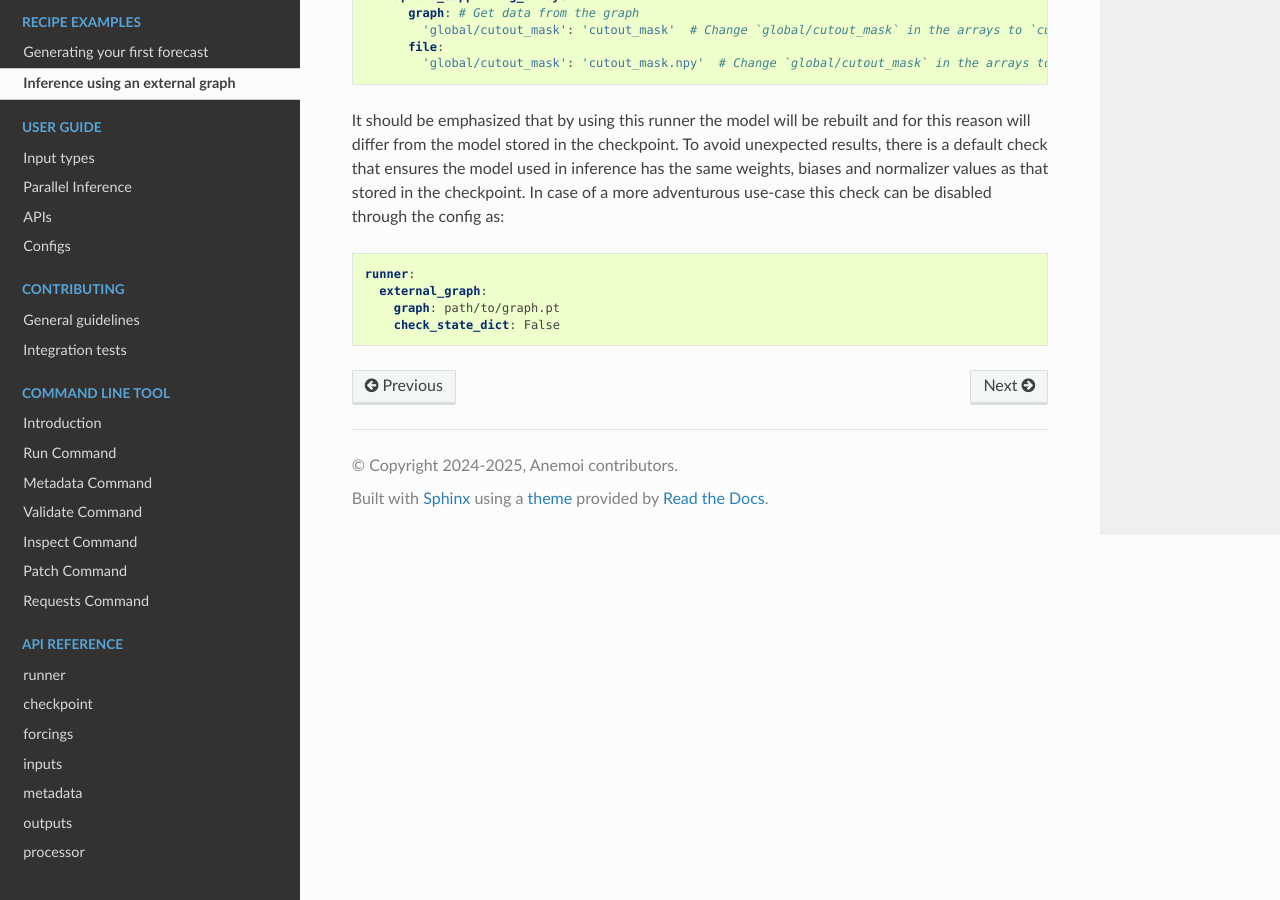
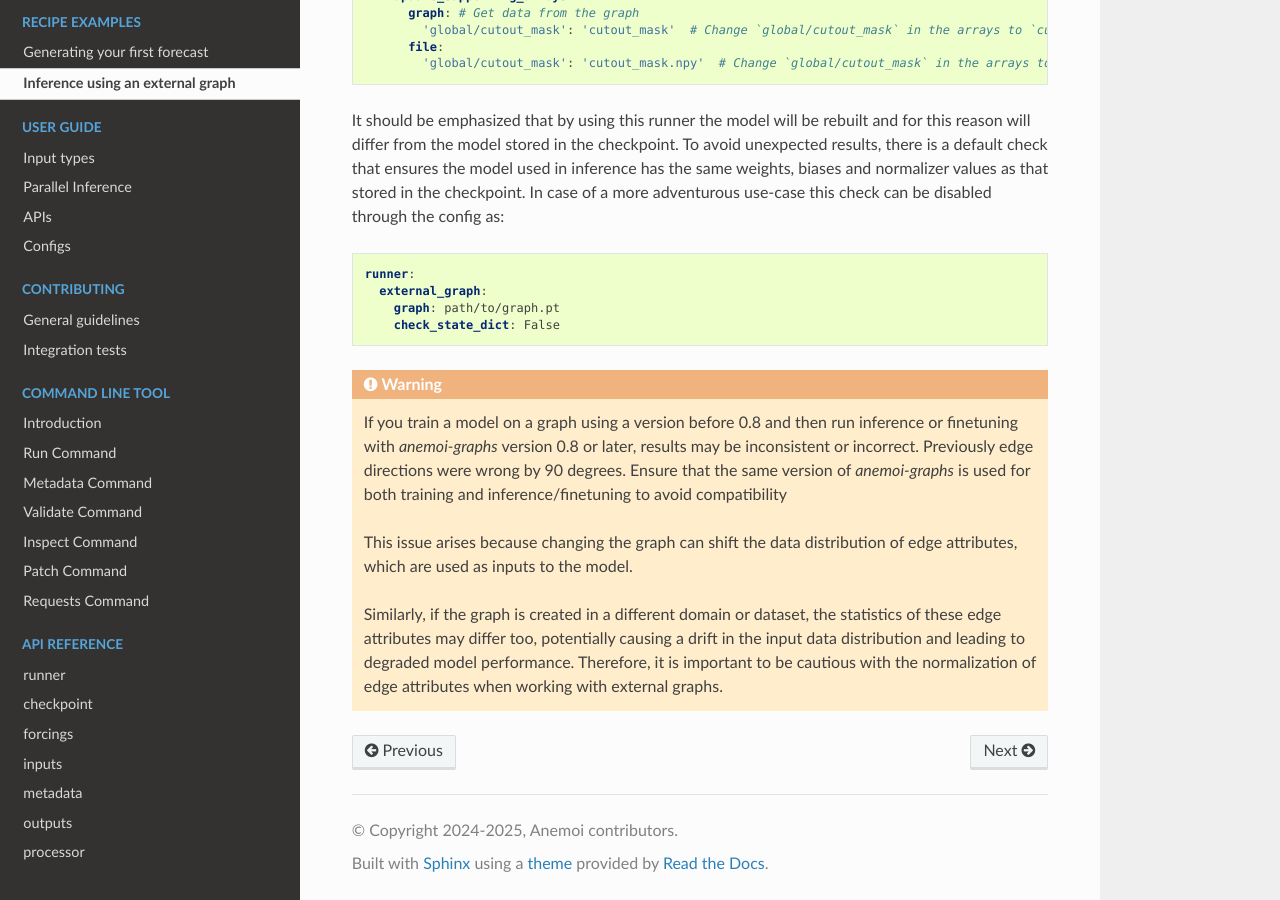
Before and after one commit to ecmwf/anemoi-inference, a Sphinx documentation site: the page built from docs/usage/external-graph.rst, in a window 1280 px wide and 900 px high, scrolled down 1482 px. Built offline with Sphinx 7.4.7 and the Read the Docs theme 3.1.0, drawn with Linux system fonts in a browser that asks for light colours; the version number could not be read and is left out.

Commit message:
add warning about breaking change inanemoi-graphs 0.8

```diff
--- a/docs/usage/external-graph.rst
+++ b/docs/usage/external-graph.rst
@@ -71,3 +71,22 @@ adventurous use-case this check can be disabled through the config as:
 
 .. literalinclude:: yaml/external-graph5.yaml
    :language: yaml
+
+
+.. warning::
+
+   If you train a model on a graph using a version before 0.8 and then
+   run inference or finetuning with `anemoi-graphs` version 0.8 or later,
+   results may be inconsistent or incorrect. Previously edge directions
+   were wrong by 90 degrees. Ensure that the same version of `anemoi-graphs`
+   is used for both training and inference/finetuning to avoid compatibility
+
+   This issue arises because changing the graph can shift the data
+   distribution of edge attributes, which are used as inputs to the
+   model.
+
+   Similarly, if the graph is created in a different domain or dataset,
+   the statistics of these edge attributes may differ too, potentially causing
+   a drift in the input data distribution and leading to degraded model
+   performance. Therefore, it is important to be cautious with the
+   normalization of edge attributes when working with external graphs.
```
